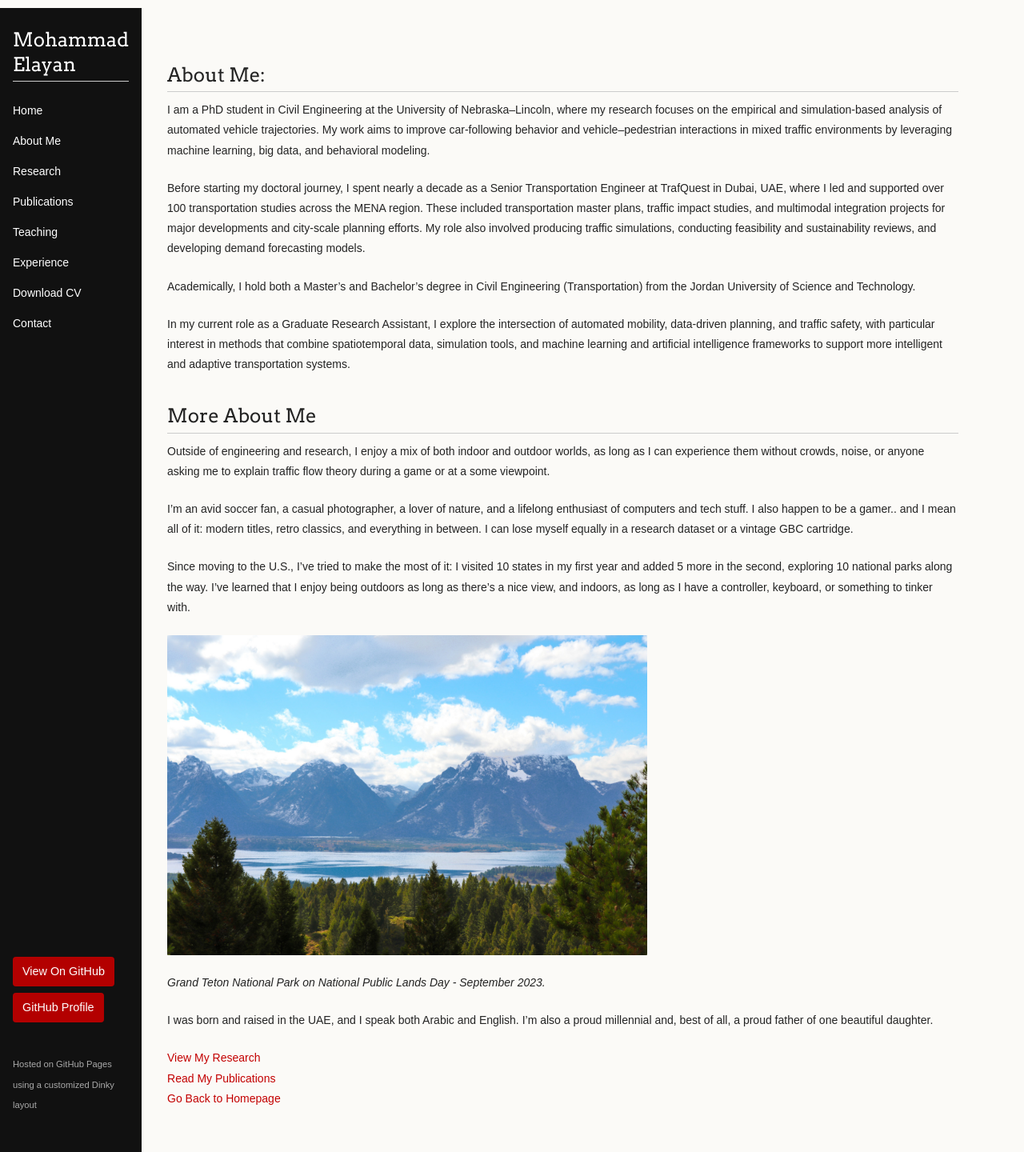
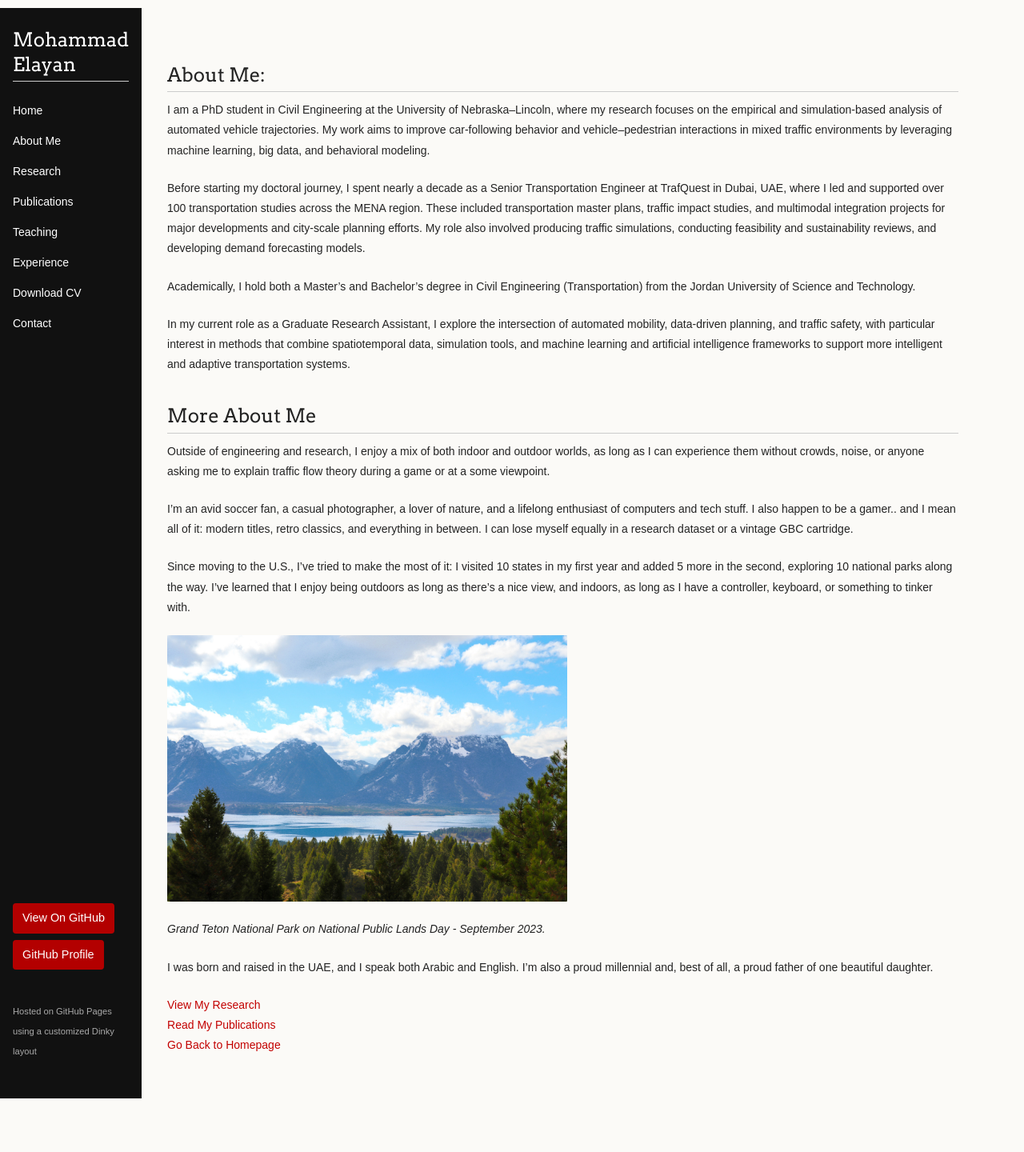
Before and after one commit to mselayan/mselayan.github.io, a Jekyll site: the page built from about.md, in a window 1280 px wide. Shown: the whole page at 80% size. Built offline with Jekyll 4.4.1, drawn with Linux system fonts in a browser that asks for light colours; after the commit the page ends 1373 px from its top, so only the background shows below that.

Commit message:
Update about.md

```diff
--- a/about.md
+++ b/about.md
@@ -20,7 +20,7 @@ I'm an avid soccer fan, a casual photographer, a lover of nature, and a lifelong
 
 Since moving to the U.S., I've tried to make the most of it: I visited 10 states in my first year and added 5 more in the second, exploring 10 national parks along the way. I've learned that I enjoy being outdoors as long as there’s a nice view, and indoors, as long as I have a controller, keyboard, or something to tinker with.
 
-<img src="GTNP-lr.jpg" alt="Grand Teton National Park - September, 2023" style="width: 600px; border-radius: 1px;" />
+<img src="GTNP-lr.jpg" alt="Grand Teton National Park - September, 2023" style="width: 500px; border-radius: 1px;" />
 
 *Grand Teton National Park on National Public Lands Day - September 2023.*
 
```
